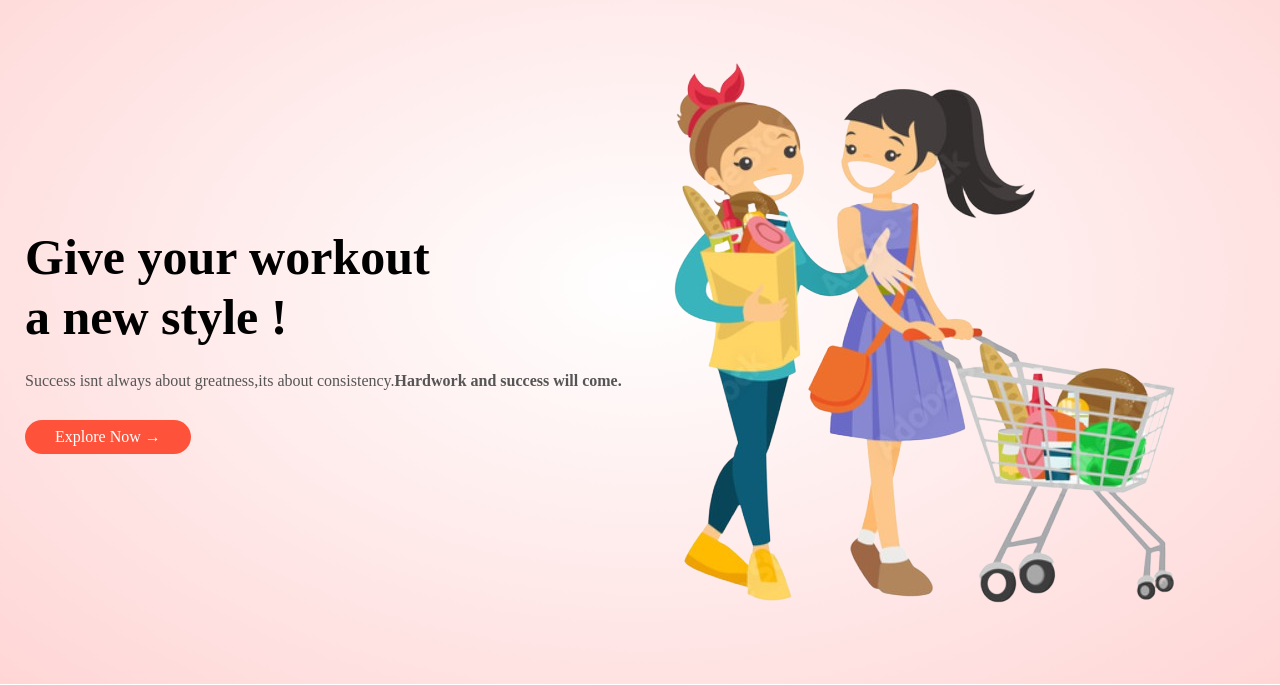
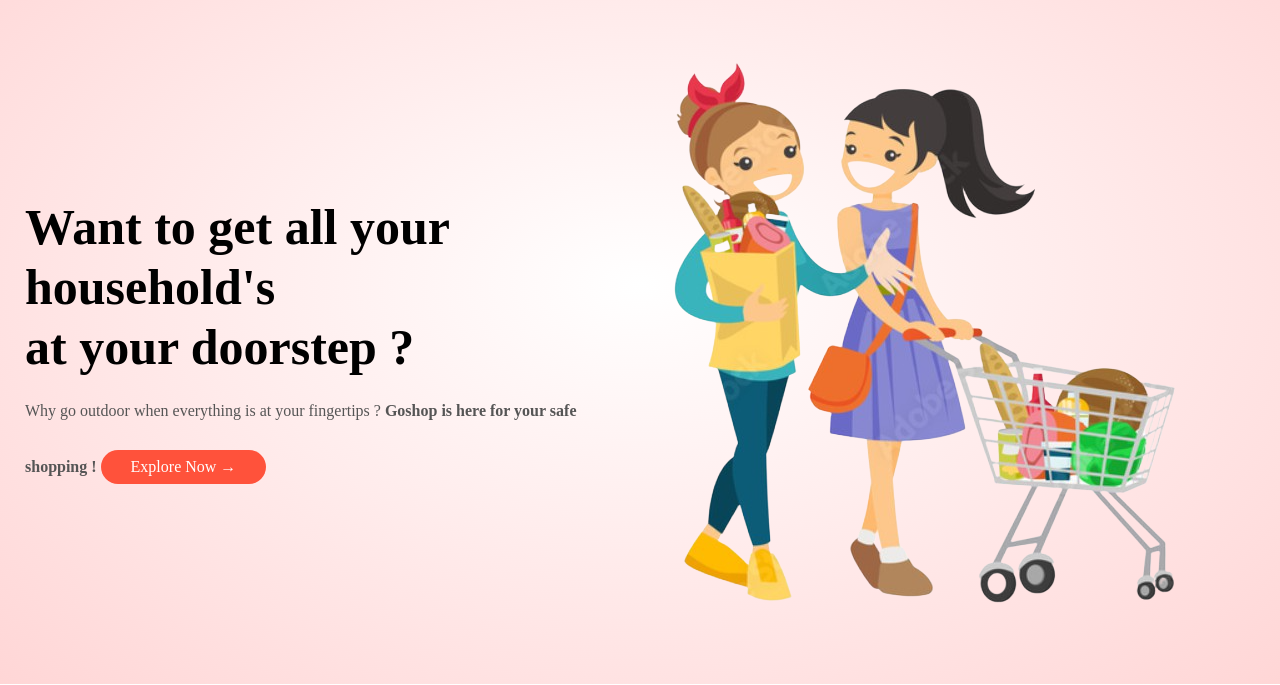
Before and after one commit to godwin0805/GoShop, a plain HTML site: page index.html in a window 1280 px wide. Shown: the part 115-800 px from the top of the page. Drawn offline with Linux system fonts and the light colour scheme.

Commit message:
Update index.html

```diff
--- a/index.html
+++ b/index.html
@@ -25,11 +25,11 @@
         </div>
         <div class="row">
           <div class="col-2">
-            <h1>Give your workout<br />a new style !</h1>
-            <p>
-              Success isnt always about greatness,its about consistency.<b
-                >Hardwork and success will come.</b
-              >
+            <h1>Want to get all your household's<br />at your doorstep ?</h1>
+            <p>Why go outdoor when everything is at your fingertips ?<b> Goshop is here for your safe shopping !</b>
+
+
+
               <a href="" class="btn">Explore Now &#8594;</a>
             </p>
           </div>
```
